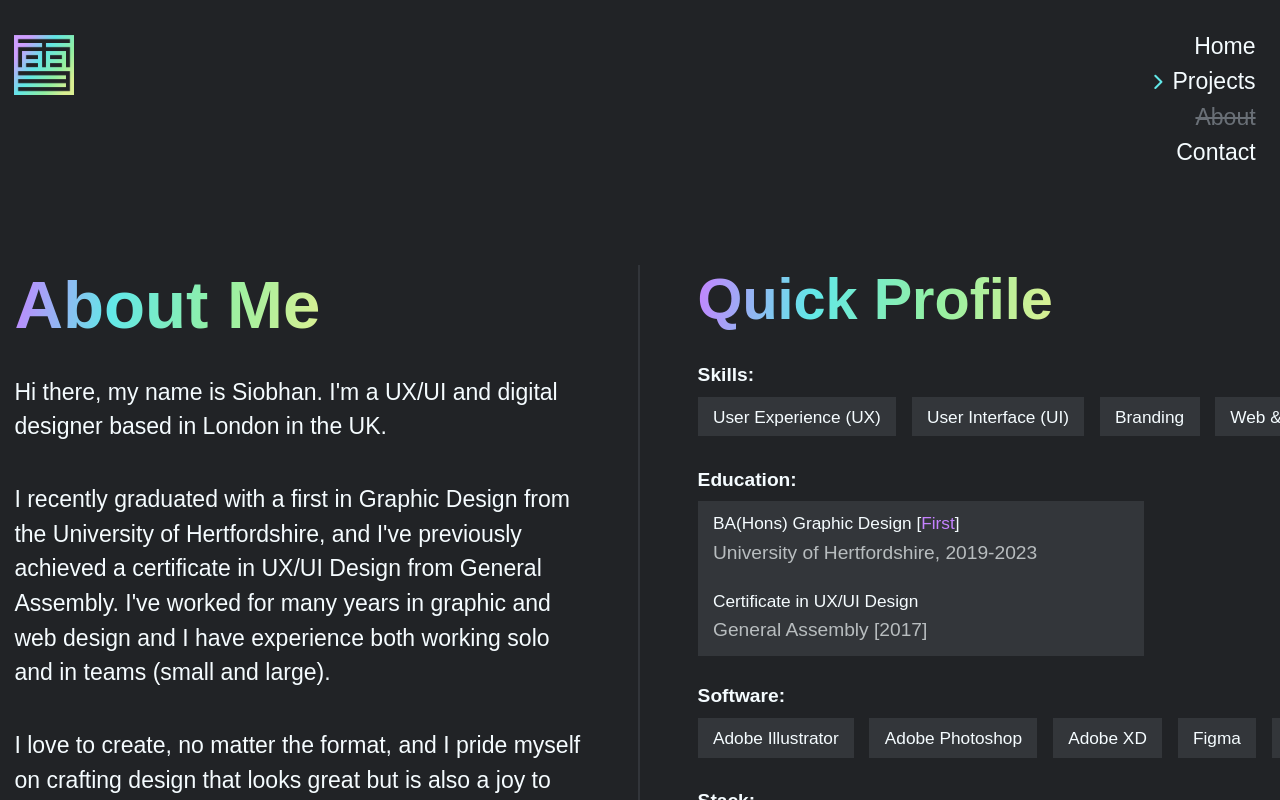
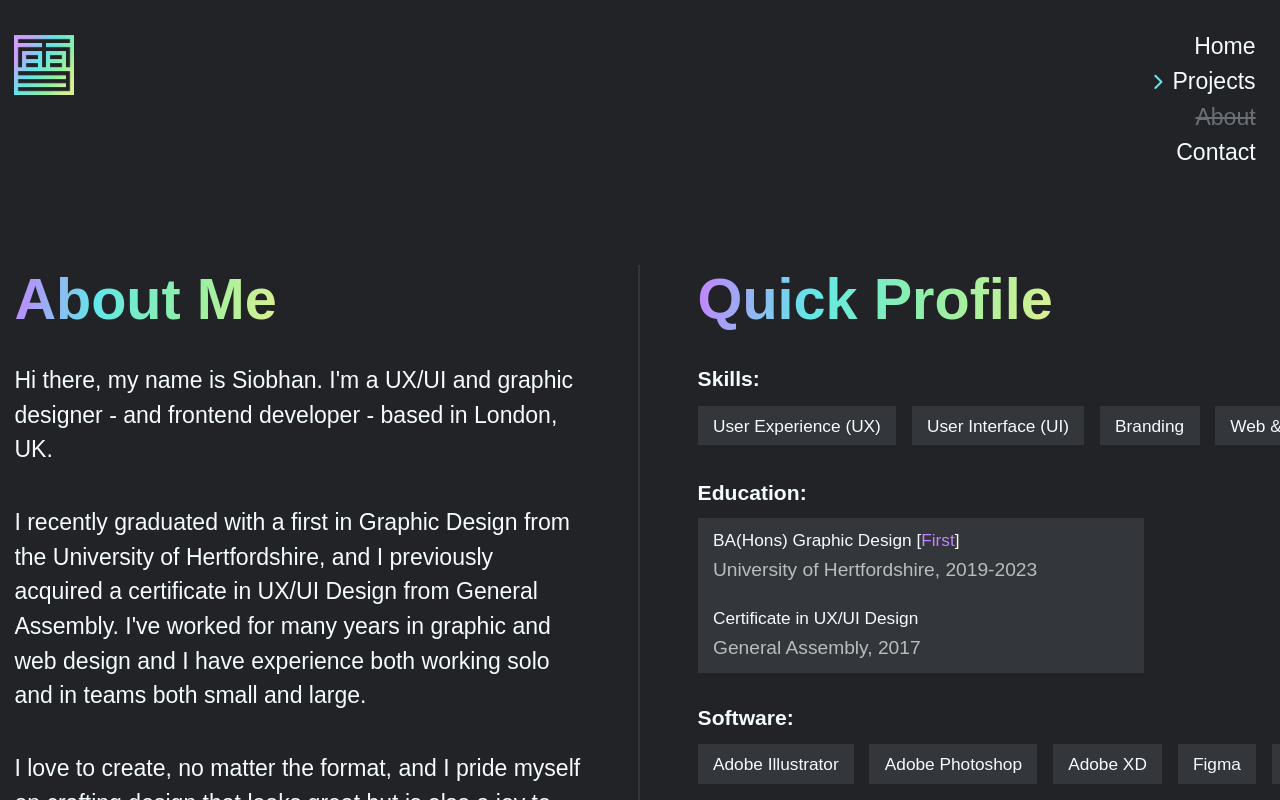
Before and after one commit to indoct/scho-react, a React (Create React App) app: page /about in a window 1280 px wide. Shown: the top 800 px of the page. Built offline with nearby package versions, Linux system fonts and the light colour scheme; a web font is replaced by a local one.

Commit message:
balance typography

```diff
--- a/src/App.css
+++ b/src/App.css
@@ -209,7 +209,9 @@ h3 {
 }
 
 h6 {
+  font-size: 1.1rem;
   font-weight: 600;
+  line-height: 1.5;
 }
 
 .smallerh1 {
@@ -320,7 +322,7 @@ img:hover {
 }
 
 .about h1 {
-  font-size: 3.5rem;
+  font-size: 3rem;
 }
 
 /* .profile {
--- a/src/pages/About.jsx
+++ b/src/pages/About.jsx
@@ -8,11 +8,11 @@ export default function About() {
             <h1 className="mb-4">
               <span className="gradient">About Me</span>
             </h1>
-            <p className="intro">Hi there, my name is Siobhan. I'm a UX/UI and digital designer based in London in the UK.</p>
+            <p className="intro">Hi there, my name is Siobhan. I'm a UX/UI and graphic designer - and frontend developer - based in London, UK.</p>
             <p className="intro">
-              I recently graduated with a first in Graphic Design from the University of Hertfordshire, and I've previously achieved a certificate in UX/UI
-              Design from General Assembly. I've worked for many years in graphic and web design and I have experience both working solo and in teams (small and
-              large).
+              I recently graduated with a first in Graphic Design from the University of Hertfordshire, and I previously acquired a certificate in UX/UI Design
+              from General Assembly. I've worked for many years in graphic and web design and I have experience both working solo and in teams both small and
+              large.
             </p>
             <p className="intro">
               I love to create, no matter the format, and I pride myself on crafting design that looks great but is also a joy to use (accessibility is key!)
@@ -40,7 +40,7 @@ export default function About() {
             </p>
             <p className="intro">
               I'm currently
-              <strong>available for freelance opportunities</strong> so please
+              <strong> available for freelance opportunities</strong>, so please
               <Link to="/contact"> head to the contact page</Link> to get in touch !
             </p>
           </div>
@@ -67,7 +67,7 @@ export default function About() {
               <p className="mb-0">
                 Certificate in UX/UI Design
                 <br />
-                <span className="p-desc">General Assembly [2017]</span>
+                <span className="p-desc">General Assembly, 2017</span>
               </p>
             </div>
             <h6>Software:</h6>
```
